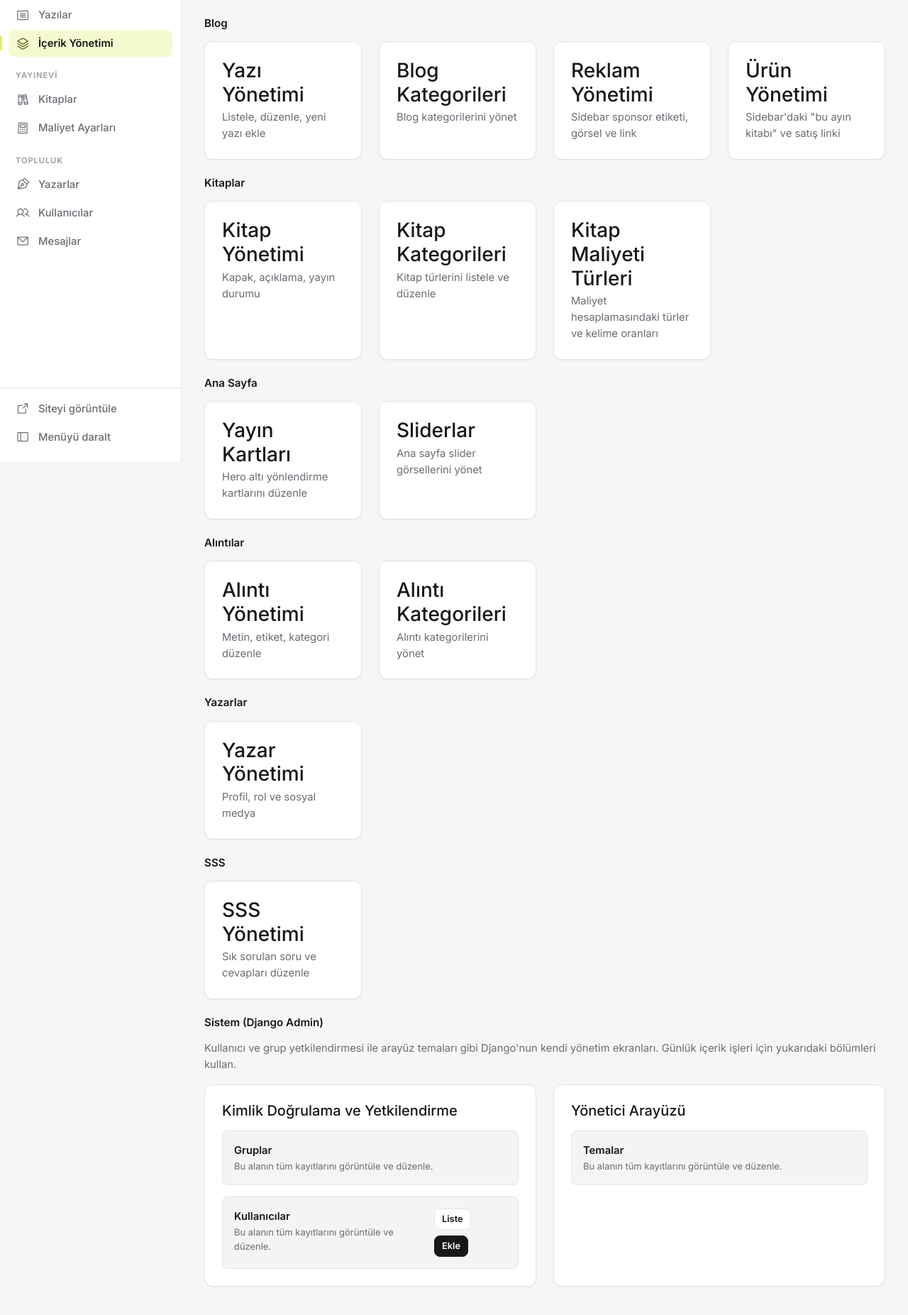
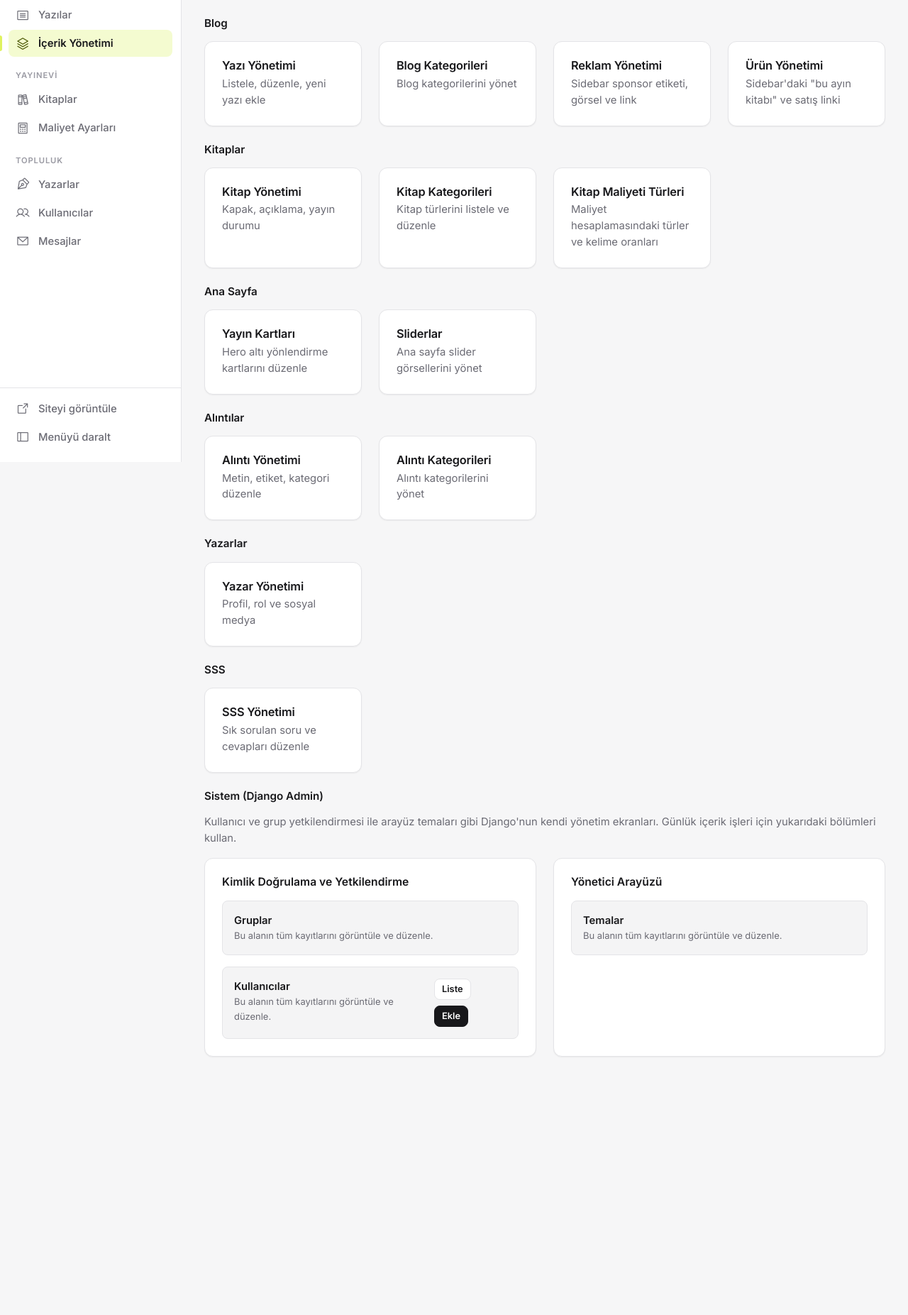
Before and after one commit to hhycode/tecritedebiyat, a Django app: page /admin/icerik-yonetimi/ in a window 1280 px wide. Shown: the part 149-2002 px from the top of the page at 71% size. After the commit the page ends 1638 px from the top, so only its background shows below. Run offline with Django 5.2, Linux system fonts and the light colour scheme; the visitor is signed in with stand-in values (Sample User, id 1); data comes from the database, SQL or seed files in the repository; data that the repository does not hold is empty; some libraries are stand-ins or nearby versions.

Commit message:
Eski admin sayfalarindaki baslik boyutlarini yeni tipografiye uydur
Icerik Yonetimi kartlarindaki h3 ve maliyet sayfasindaki bolum
basliklari (h4) yeni tasarimda orantisiz buyuk kaliyordu; sablonlara
dokunmadan stil dosyasinda panel olcegine indirildi.

Co-Authored-By: Claude Opus 5.5 <noreply@anthropic.com>

```diff
--- a/static/css/superadmin.css
+++ b/static/css/superadmin.css
@@ -1625,3 +1625,19 @@ a.sa-feed__item:hover {
         grid-template-columns: 1fr;
     }
 }
+
+/* Eski sayfalardaki Bootstrap baslik boyutlarini panel tipografisine uydur */
+a.sa-card .h3 {
+    font-size: 1.02rem;
+    font-weight: 600;
+    letter-spacing: -.01em;
+}
+.sa-panel-card__header .h4,
+.sa-panel-card__header h3 {
+    font-size: 1rem;
+    font-weight: 600;
+}
+.card.sa-card .h5 {
+    font-size: .98rem;
+    font-weight: 600;
+}
--- a/templates/superadmin/base.html
+++ b/templates/superadmin/base.html
@@ -27,7 +27,7 @@
     <link href="https://fonts.googleapis.com/css2?family=Inter:wght@400;500;600;700&display=swap" rel="stylesheet">
     <link href="https://cdn.jsdelivr.net/npm/bootstrap@5.3.3/dist/css/bootstrap.min.css" rel="stylesheet">
     <link href="https://unpkg.com/@phosphor-icons/web@2.1.1/src/regular/style.css" rel="stylesheet">
-    <link href="{% static 'css/superadmin.css' %}?v=13" rel="stylesheet">
+    <link href="{% static 'css/superadmin.css' %}?v=14" rel="stylesheet">
     {% block extra_css %}{% endblock %}
 </head>
 <body>
```
